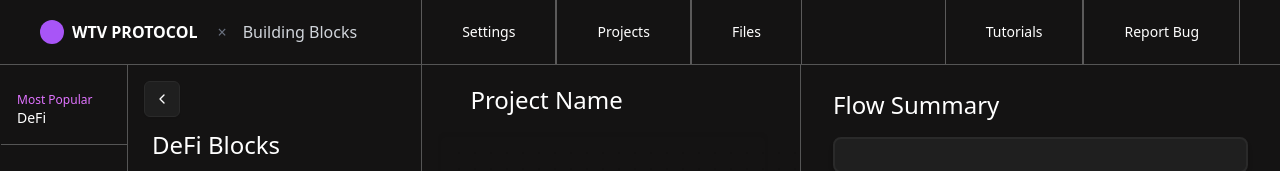
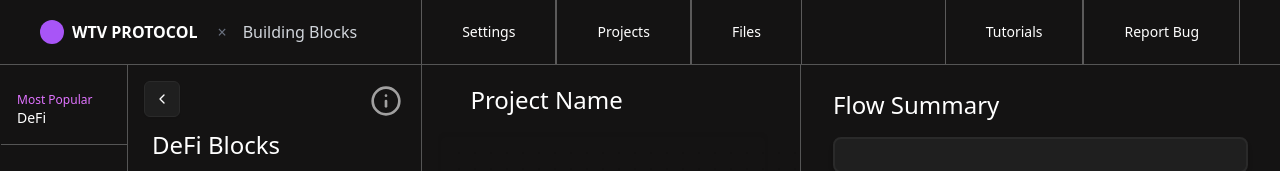
Before and after one commit to sanjayamirthraj/blockbuild, a Next.js app: page / in a window 1280 px wide. Shown: the top 171 px of the page. Built offline with nearby package versions, Linux system fonts and the light colour scheme.

Commit message:
before everything breaks, sonner is added

```diff
--- a/components/web3-blocks.tsx
+++ b/components/web3-blocks.tsx
@@ -12,6 +12,7 @@ import {
 } from "@/components/ui/context-menu"
 import { DotBackgroundDemo } from "@/components/dot-background"
 import { toast } from 'sonner'
+import { Info } from 'lucide-react'
 
 // Define the block types with Web3/crypto content, colors, and icons
 const blockTypes = [
@@ -104,6 +105,12 @@ export default function Web3BlocksComponent() {
         >
           {isOpen ? <ChevronLeft className="h-4 w-4" /> : <ChevronRight className="h-4 w-4" />}
         </Button>
+        <div className="absolute right-4 top-4 w-10 h-10 flex items-center justify-center cursor-pointer group">
+          <Info className="size-8 text-white/60 group-hover:shadow-lg transition-shadow duration-300" />
+          <div className="absolute hidden group-hover:block bg-gray-800 text-white/60 text-xs rounded-md p-2 -top-10 right-0">
+            Information about the blocks
+          </div>
+        </div>
         <motion.div
           initial={false}
           animate={{ width: isOpen ? "18.4rem" : "0rem" }}
@@ -201,7 +208,7 @@ export default function Web3BlocksComponent() {
       </motion.div>
 
       <motion.div
-        className="ml-8 px-8 pt-2 bg-[#141313] border-t-[1px] border-l-[1px] border-[#555555] z-10"
+        className="ml-8 px-8 pt-2 bg-[#141313] border-t-[1px] border-l-[1px] border-[#555555] z-10 relative right-0 h-screen"
         animate={{ width: isOpen ? "30rem" : "40rem" }}
         transition={{ duration: 0.3 }}
       >
```
